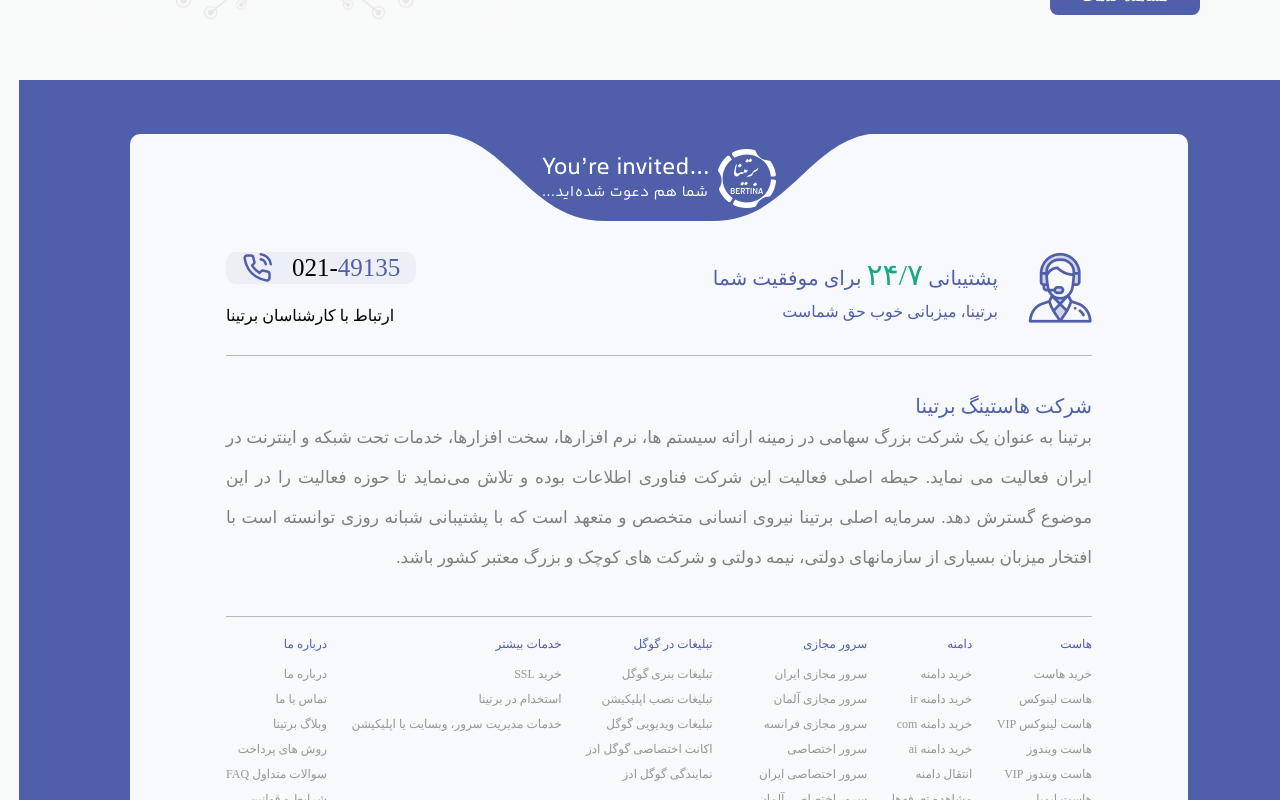
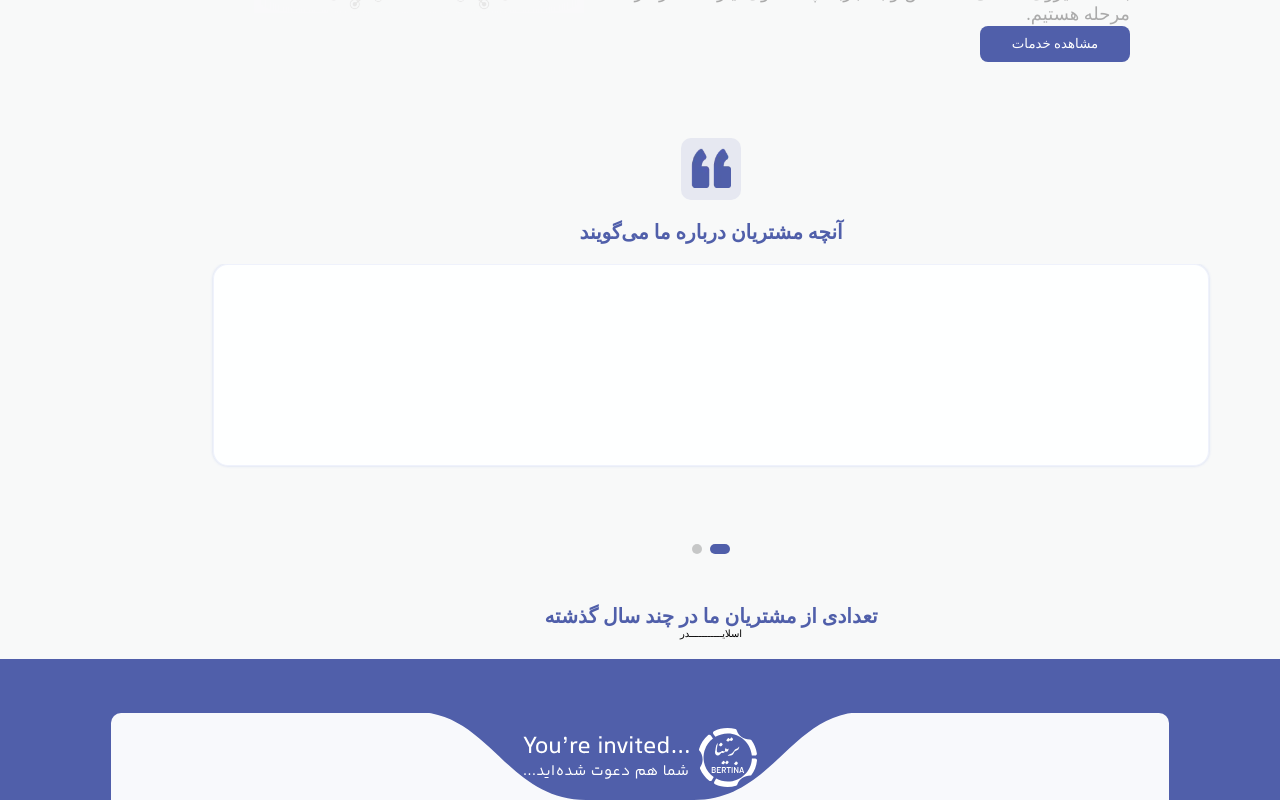
Before and after one commit to masabbasi/bertina, a React (Vite) app: page / in a window 1280 px wide. Shown: the part 420-1220 px from the top of the page. Built offline with nearby package versions, Linux system fonts and the light colour scheme; a web font is replaced by a local one.

Commit message:
CustomersComments Slider - 70%

```diff
--- a/package.json
+++ b/package.json
@@ -12,7 +12,8 @@
   "dependencies": {
     "react": "^19.1.1",
     "react-dom": "^19.1.1",
-    "react-icons": "^5.5.0"
+    "react-icons": "^5.5.0",
+    "swiper": "^11.2.10"
   },
   "devDependencies": {
     "@eslint/js": "^9.33.0",
--- a/src/components/layout/Layout.jsx
+++ b/src/components/layout/Layout.jsx
@@ -6,10 +6,10 @@ function Layout({ children }) {
   return (
     <>
       <Header />
-      <div className="container">
+      <div className={styles.container}>
         {children}
-        <Footer />
       </div>
+			<Footer />
     </>
   );
 }
--- a/src/components/layout/Layout.module.css
+++ b/src/components/layout/Layout.module.css
@@ -1,5 +1,5 @@
 .container {
-  width: 110rem;
+  width: 100%;
   padding: 0 3.2rem;
   /* margin-top: 10rem; */
 }
@@ -27,4 +27,9 @@
 
 /* Desktop Size */
 @media screen and (min-width: 1200px) {
+  .container {
+    width: 110rem;
+    padding: 0 3.2rem;
+    /* margin-top: 10rem; */
+  }
 }
--- /dev/null
+++ b/src/components/module/Customer.jsx
@@ -0,0 +1,12 @@
+import styles from "components/module/Customer.module.css";
+
+function Customer() {
+  return (
+    <div className={styles.container}>
+      <h2 className={styles.title}>تعدادی از مشتریان ما در چند سال گذشته</h2>
+			<div className={styles.slider}>اسلایـــــــــــدر</div>
+    </div>
+  );
+}
+
+export default Customer;
--- /dev/null
+++ b/src/components/module/Customer.module.css
@@ -0,0 +1,15 @@
+.container {
+  width: 100%;
+	margin: 2rem 0;
+}
+
+.title {
+	font-family: var(--main-fontBold);
+	color: var(--primary-color);
+  font-size: 2rem;
+	text-align: center;
+}
+
+.slider {
+	text-align: center;
+}
--- /dev/null
+++ b/src/components/module/CustomersComments.jsx
@@ -0,0 +1,52 @@
+import React, { useRef, useState } from "react";
+// Import Swiper React components
+import { Swiper, SwiperSlide } from "swiper/react";
+// Import Swiper styles
+import "swiper/css";
+import "swiper/css/navigation";
+import "swiper/css/pagination";
+import "./SwaperStyles.css";
+// import required modules
+import { Navigation, Pagination, Mousewheel, Keyboard } from "swiper/modules";
+
+import styles from "components/module/CustomersComments.module.css";
+
+function CustomersComments() {
+  return (
+    <div className={styles.container}>
+      <div className={styles.img}>
+        <img src="images/comma.webp" alt="comma" />
+      </div>
+      <h2 className={styles.title}>آنچه مشتریان درباره ما می‌گویند</h2>
+      <div className={styles.slider}>
+        <Swiper
+          cssMode={true}
+          navigation={true}
+          pagination={true}
+          mousewheel={true}
+          keyboard={true}
+          modules={[Navigation, Pagination, Mousewheel, Keyboard]}
+          className={styles.mySwiper}
+        >
+          <SwiperSlide>
+            <div className={styles.slide}>
+              <div className={styles.header}>
+                <img src="" alt="" />
+                <div className={styles.detail}>
+                  <span className={styles.name}></span>
+                  <span className={styles.company}></span>
+                </div>
+              </div>
+              <p></p>
+            </div>
+          </SwiperSlide>
+          <SwiperSlide>
+            <div className={styles.slide}>2</div>
+          </SwiperSlide>
+        </Swiper>
+      </div>
+    </div>
+  );
+}
+
+export default CustomersComments;
--- /dev/null
+++ b/src/components/module/CustomersComments.module.css
@@ -0,0 +1,42 @@
+.container {
+  width: 100%;
+  margin: 2rem 0 4rem;
+  display: flex;
+  flex-direction: column;
+  gap: 2rem;
+  justify-content: center;
+  align-items: center;
+}
+
+.img {
+  width: fit-content;
+  background-color: #e6e8f1;
+  padding: 1rem;
+  border-radius: 1rem;
+}
+
+.img img {
+  width: 4rem;
+  height: 4rem;
+}
+
+.title {
+  font-family: var(--main-fontBold);
+  color: var(--primary-color);
+  font-size: 2rem;
+  text-align: center;
+}
+
+.slider {
+  width: 100%;
+}
+
+.slide {
+  width: 100%;
+  height: 20rem;
+  background-color: rgba(255, 255, 255, 0.872);
+  border-radius: 1.5rem;
+  margin: 0 2rem;
+	border: 0.1rem solid rgba(66, 101, 215, 0.083);
+  box-shadow: 0 0 0.3rem rgba(66, 101, 215, 0.218);
+}
--- /dev/null
+++ b/src/components/module/SwaperStyles.css
@@ -0,0 +1,32 @@
+.swiper {
+  width: 100%;
+  height: 100%;
+}
+
+.swiper-slide {
+  width: 100%;
+  height: 30rem;
+  text-align: center;
+  font-size: 18px;
+  /* Center slide text vertically */
+  display: flex;
+  justify-content: center;
+  align-items: flex-start;
+}
+
+.swiper-pagination-bullet {
+  width: 1rem;
+  height: 1rem;
+  transition: all 0.2s ease-in;
+}
+
+.swiper-pagination-bullet-active {
+  width: 2rem;
+  border-radius: 0.5rem;
+  background-color: var(--primary-color);
+}
+
+.swiper-button-next,
+.swiper-button-prev {
+  display: none;
+}
--- a/src/components/template/HomePage.jsx
+++ b/src/components/template/HomePage.jsx
@@ -1,10 +1,14 @@
 import style from "components/template/HomePage.module.css"
 import HeroSection from "../module/HeroSection"
+import Customer from "../module/Customer"
+import CustomersComments from "../module/CustomersComments"
 
 function HomePage() {
 	return (
 		<>
 			<HeroSection />
+			<CustomersComments />
+			<Customer />
 		</>
 	)
 }
```
Also changed, not shown: public/images/comma.webp (added), 1 other file (tests, documents, lock files or other folders).
